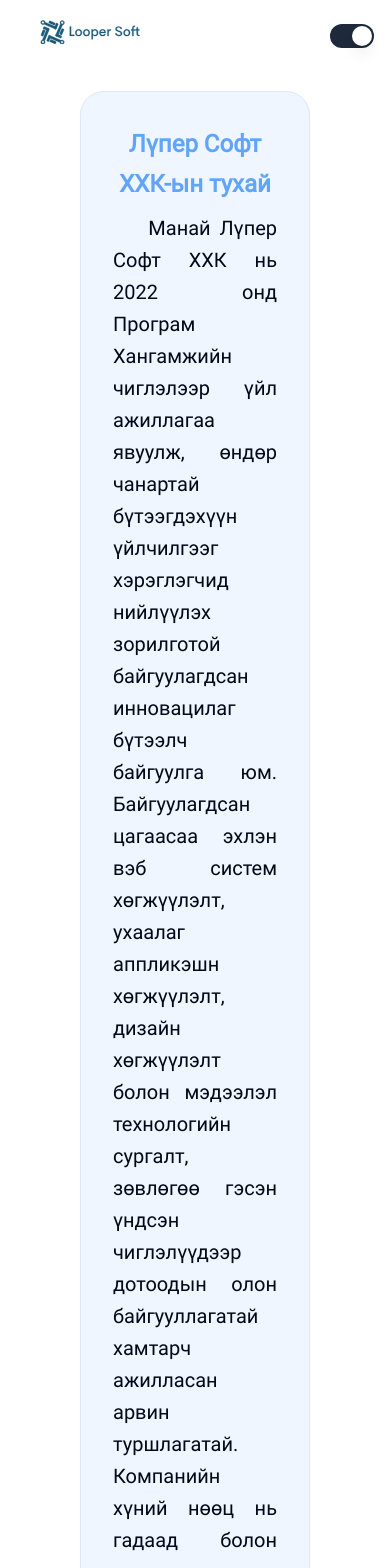
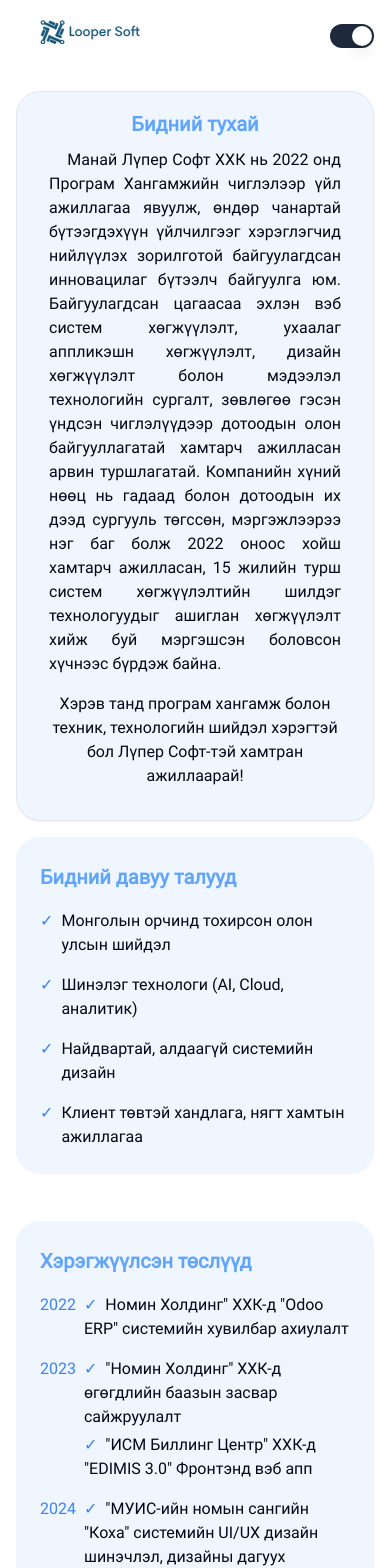
Before and after one commit to Chuluuu/loopy, a Next.js app: page /about in a window 390 px wide. Shown: the top 1568 px of the page. Built offline with nearby package versions, Linux system fonts and the light colour scheme.

Commit message:
[FIX] view on smaller devices

```diff
--- a/src/app/about/page.tsx
+++ b/src/app/about/page.tsx
@@ -2,30 +2,30 @@ import React from 'react'
 
 export const  aboutus= () => {
   return (
-    <div className='py-5 px-20'>
+    <div className='py-5 px-4 md:px-20'>
         <div className='flex gap-4 flex-col'>
         <div className='p-8 overflow-hidden rounded-3xl shadow-sm border bg-blue-50  dark:bg-slate-700'>
             <div className='text-center mx-auto'>
-            <h2 className='text-2xl font-bold mb-2 text-blue-400 '>Лүпер Софт ХХК-ын тухай</h2>
+            <h2 className='text-xl md:text-3xl font-bold -mt-4 mb-2 text-blue-400 '>Бидний тухай</h2>
             {/* <p className='mb-4 text-xl font-medium text-justify '>
             &nbsp;&nbsp;&nbsp;&nbsp;Лүпер Софт ХХК нь 2022 онд үүсгэн байгуулагдан мэдээллийн технологи, програм хангамжийн чиглэлээр үйл ажиллагаа явуулж байгаа инновацилаг бүтээлч байгуулга юм.
             Бид бүхэн төрийн болон хувийн хэвшлийн байгууллагуудтай найдвартай хамтын ажиллагаа тогтоон, инноватив шийдлүүдээр тэдний үйл ажиллагааг дэмжин ажиллаж байна. Шинэлэг технологи, чанартай үйлчилгээгээр тасралтгүй хөгжүүлэн ажиллах нь бидний үндсэн үнэт зүйлс юм.
             </p> */}
-            <p className='mb-4 text-xl font-medium text-justify '>
+            <p className='mb-4 text-md md:text-xl font-medium text-justify '>
             &nbsp;&nbsp;&nbsp;&nbsp;Манай Лүпер Софт ХХК нь 2022 онд Програм Хангамжийн чиглэлээр үйл ажиллагаа явуулж, өндөр чанартай бүтээгдэхүүн үйлчилгээг хэрэглэгчид нийлүүлэх зорилготой байгуулагдсан инновацилаг бүтээлч байгуулга юм.
 
         Байгуулагдсан цагаасаа эхлэн вэб систем хөгжүүлэлт, ухаалаг аппликэшн хөгжүүлэлт, дизайн хөгжүүлэлт болон мэдээлэл технологийн сургалт, зөвлөгөө гэсэн үндсэн чиглэлүүдээр дотоодын олон байгууллагатай хамтарч ажилласан арвин туршлагатай.
 
         Компанийн хүний нөөц нь гадаад болон дотоодын их дээд сургууль төгссөн, мэргэжлээрээ нэг баг болж 2022 оноос хойш хамтарч ажилласан, 15 жилийн турш систем хөгжүүлэлтийн шилдэг технологуудыг ашиглан хөгжүүлэлт хийж буй мэргэшсэн боловсон хүчнээс бүрдэж байна.
             </p>
-            <span className='mb-1 text-xl font-medium text-center'>
+            <span className='mb-1 text-md md:text-xl font-medium text-center'>
             Хэрэв танд програм хангамж болон техник, технологийн шийдэл хэрэгтэй бол Лүпер Софт-тэй хамтран ажиллаарай!
             </span>
 
             </div>
         </div>
         <div className='mb-8 p-6 bg-blue-50 dark:bg-slate-700 rounded-3xl shadow-sm'>
-            <h3 className='text-2xl font-semibold mb-4 text-blue-400 '>Бидний давуу талууд</h3>
+            <h3 className='text-xl md:text-2xl font-semibold mb-4 text-blue-400 '>Бидний давуу талууд</h3>
             <div className='grid md:grid-cols-2 gap-4 text-left'>
               <div className='flex items-start'>
                 <span className='mr-2 text-blue-500'>✓</span>
@@ -50,7 +50,7 @@ export const  aboutus= () => {
           {/* Projects Timeline Section */}
 
           <div className='mb-8 p-6 bg-blue-50 dark:bg-slate-700 rounded-3xl shadow-sm'>
-            <h3 className='text-2xl font-semibold mb-4 text-blue-400 '>Хэрэгжүүлсэн төслүүд</h3>
+            <h3 className='text-xl md:text-2xl font-semibold mb-4 text-blue-400 '>Хэрэгжүүлсэн төслүүд</h3>
             <div className='grid md:grid-cols-2 gap-4 text-left'>
               <div className='flex items-start'>
                 <span className='mr-2 text-blue-500'>2022</span>
```
